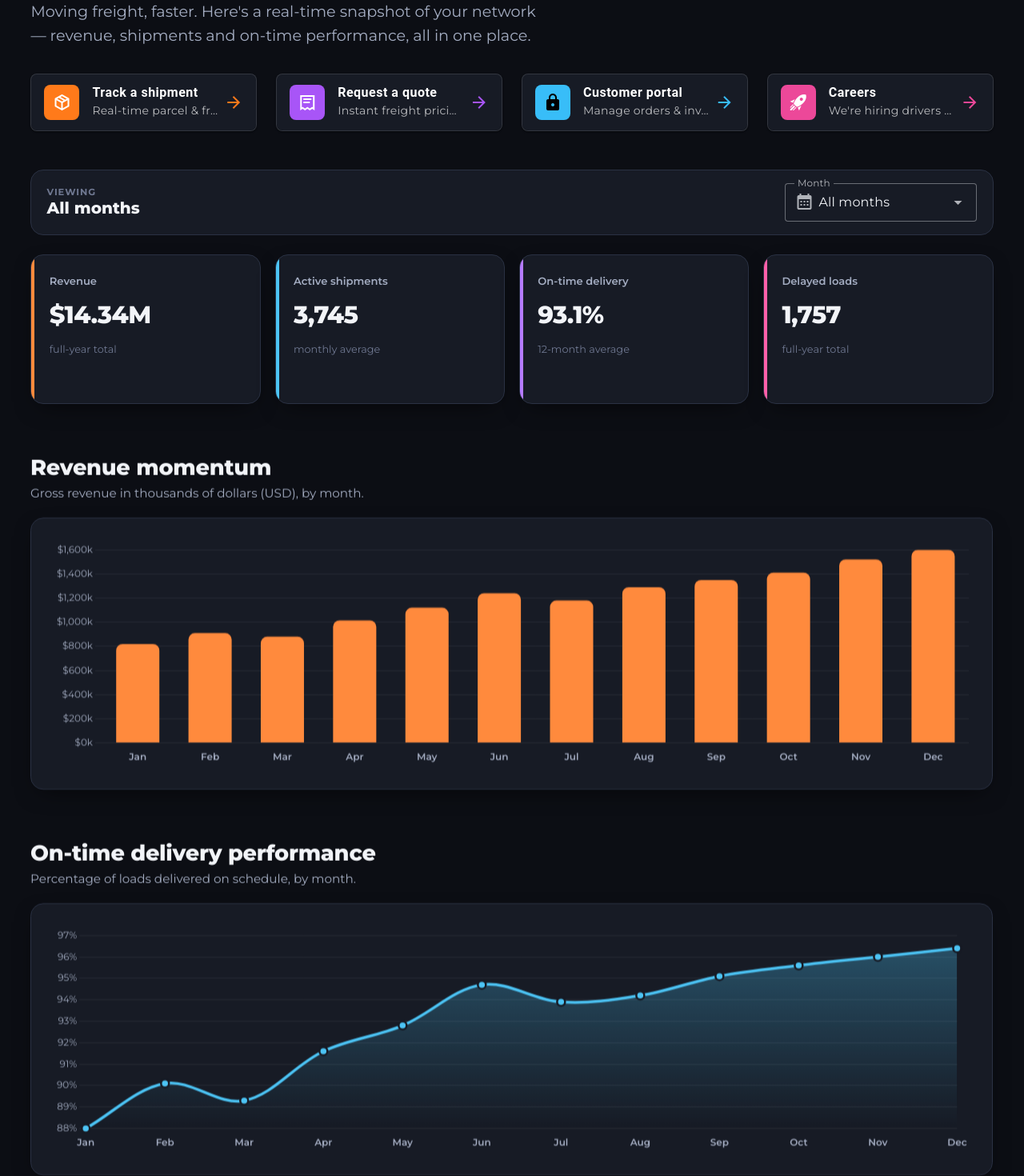
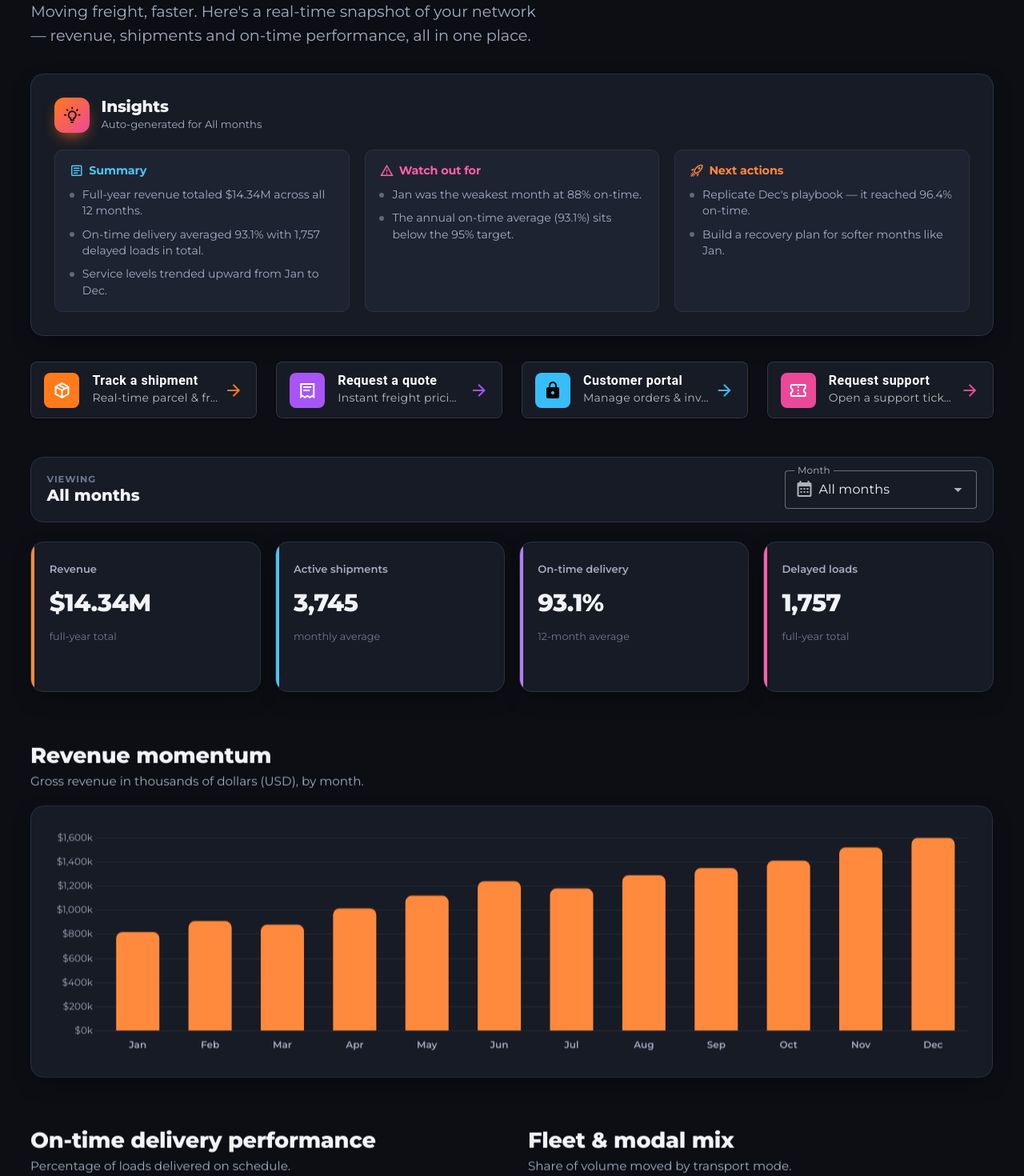
Before and after one commit to RausCa/lesson-6, a Vue app in the folder my-vue-app/: page / in a window 1280 px wide. Shown: the part 260-1730 px from the top of the page at 80% size. Built offline with nearby package versions, Linux system fonts and the light colour scheme.

Commit message:
feat: add InsightsCard component for auto-generated insights and update HomeView to include it refactor: enhance layout and styling of RevealSection and SummaryCards components fix: update fleet mix data structure in metrics.json and dashboard.ts

```diff
--- /dev/null
+++ b/my-vue-app/src/components/InsightsCard.vue
@@ -0,0 +1,142 @@
+<script setup lang="ts">
+import { useMonthFilter } from '../composables/useMonthFilter'
+
+const { insights, selectedLabel } = useMonthFilter()
+</script>
+
+<template>
+  <section class="insights ff-card" aria-label="Insights">
+    <header class="insights-head">
+      <span class="badge" aria-hidden="true">
+        <v-icon icon="mdi-lightbulb-on-outline" size="22" />
+      </span>
+      <div>
+        <h2>Insights</h2>
+        <p class="sub">Auto-generated for {{ selectedLabel }}</p>
+      </div>
+    </header>
+
+    <div class="insights-grid">
+      <div class="group summary">
+        <h3><v-icon icon="mdi-text-box-outline" size="18" /> Summary</h3>
+        <ul>
+          <li v-for="(item, i) in insights.summary" :key="i">{{ item }}</li>
+        </ul>
+      </div>
+
+      <div class="group concern">
+        <h3><v-icon icon="mdi-alert-outline" size="18" /> Watch out for</h3>
+        <ul>
+          <li v-for="(item, i) in insights.concerns" :key="i">{{ item }}</li>
+        </ul>
+      </div>
+
+      <div class="group action">
+        <h3><v-icon icon="mdi-rocket-launch-outline" size="18" /> Next actions</h3>
+        <ul>
+          <li v-for="(item, i) in insights.actions" :key="i">{{ item }}</li>
+        </ul>
+      </div>
+    </div>
+  </section>
+</template>
+
+<style scoped>
+.insights {
+  padding: clamp(1.2rem, 3vw, 1.8rem);
+}
+
+.insights-head {
+  display: flex;
+  align-items: center;
+  gap: 0.9rem;
+  margin-bottom: 1.3rem;
+}
+
+.badge {
+  display: grid;
+  place-items: center;
+  width: 44px;
+  height: 44px;
+  border-radius: 12px;
+  color: var(--brand-contrast);
+  background: linear-gradient(135deg, var(--brand-orange), var(--brand-magenta));
+  box-shadow: 0 8px 20px -8px var(--brand-orange);
+  flex-shrink: 0;
+}
+
+.insights-head h2 {
+  font-size: 1.25rem;
+  font-weight: 800;
+}
+
+.sub {
+  font-size: 0.82rem;
+  color: var(--text-muted);
+}
+
+.insights-grid {
+  display: grid;
+  grid-template-columns: repeat(3, 1fr);
+  gap: 1.2rem;
+}
+
+.group {
+  border-radius: var(--radius-sm);
+  border: 1px solid var(--border);
+  background: var(--surface-2);
+  padding: 1rem 1.1rem;
+}
+
+.group h3 {
+  display: flex;
+  align-items: center;
+  gap: 0.4rem;
+  font-size: 0.9rem;
+  font-weight: 700;
+  margin-bottom: 0.7rem;
+}
+
+.group.summary h3 {
+  color: var(--chart-blue);
+}
+.group.concern h3 {
+  color: var(--chart-magenta);
+}
+.group.action h3 {
+  color: var(--chart-orange);
+}
+
+.group ul {
+  list-style: none;
+  display: flex;
+  flex-direction: column;
+  gap: 0.55rem;
+}
+
+.group li {
+  position: relative;
+  padding-left: 1rem;
+  font-size: 0.88rem;
+  line-height: 1.45;
+  color: var(--text-muted);
+}
+
+.group li::before {
+  content: '';
+  position: absolute;
+  left: 0;
+  top: 0.55em;
+  width: 6px;
+  height: 6px;
+  border-radius: 50%;
+  background: currentColor;
+  opacity: 0.5;
+}
+
+@media (max-width: 860px) {
+  .insights-grid {
+    grid-template-columns: 1fr;
+  }
+}
+</style>
--- a/my-vue-app/src/components/LinkButton.vue
+++ b/my-vue-app/src/components/LinkButton.vue
@@ -42,6 +42,7 @@ withDefaults(
 
 <style scoped>
 .link-card {
+  height: 100%;
   transition:
     transform 0.3s var(--ease),
     box-shadow 0.3s var(--ease);
--- a/my-vue-app/src/components/QuickLinks.vue
+++ b/my-vue-app/src/components/QuickLinks.vue
@@ -32,10 +32,10 @@ const links: QuickLink[] = [
     color: 'info',
   },
   {
-    title: 'Careers',
-    subtitle: "We're hiring drivers & dispatchers",
+    title: 'Request support',
+    subtitle: 'Open a support ticket',
     url: '#',
-    icon: 'mdi-rocket-launch',
+    icon: 'mdi-ticket-confirmation-outline',
     color: 'magenta',
   },
 ]
--- a/my-vue-app/src/components/RevealSection.vue
+++ b/my-vue-app/src/components/RevealSection.vue
@@ -20,6 +20,9 @@ const { target, isVisible } = useInView<HTMLElement>({ threshold: 0.15 })
 <style scoped>
 section {
   scroll-margin-top: 1.5rem;
+  display: flex;
+  flex-direction: column;
+  height: 100%;
 }
 
 .section-head {
@@ -39,5 +42,6 @@ section {
 
 .section-body {
   padding: clamp(1.2rem, 3vw, 1.8rem);
+  flex: 1;
 }
 </style>
--- a/my-vue-app/src/components/SummaryCards.vue
+++ b/my-vue-app/src/components/SummaryCards.vue
@@ -53,6 +53,7 @@ const accentVar: Record<string, string> = {
 .summary-card {
   position: relative;
   width: 100%;
+  height: 100%;
   text-align: left;
   padding: 1.4rem;
   display: flex;
--- a/my-vue-app/src/components/charts/LineChart.vue
+++ b/my-vue-app/src/components/charts/LineChart.vue
@@ -33,7 +33,8 @@ const { target, isVisible } = useInView<HTMLDivElement>()
 const { colors } = useChartTheme()
 
 function fmt(v: number) {
-  return `${v}${props.unitSuffix}`
+  // Trim floating-point noise from auto-generated axis ticks (e.g. 90.00000001).
+  return `${Number(v.toFixed(1))}${props.unitSuffix}`
 }
 
 const chartData = computed<ChartData<'line'>>(() => {
--- a/my-vue-app/src/composables/useMonthFilter.ts
+++ b/my-vue-app/src/composables/useMonthFilter.ts
@@ -1,5 +1,7 @@
 import { computed, ref } from 'vue'
 import {
+  fleetMix,
+  fleetMixByMonth,
   getDailyData,
   monthLabels,
   monthlyData,
@@ -31,6 +33,12 @@ export interface SummaryCard {
 export interface MonthOption {
   title: string
   value: MonthSelection
+}
+
+export interface Insights {
+  summary: string[]
+  concerns: string[]
+  actions: string[]
 }
 
 // Shared singleton selection so every component reacts to the same picker.
@@ -107,12 +115,102 @@ export function useMonthFilter() {
     return getDailyData(monthIndex).map((d) => ({ label: String(d.day), value: d[field] }))
   }
 
+  /** On-time delivery: 12 months when "all", otherwise weekly averages for the month. */
+  function weeklyOnTime(monthIndex: number): ChartPoint[] {
+    const daily = getDailyData(monthIndex)
+    const weeks: ChartPoint[] = []
+    for (let i = 0; i < daily.length; i += 7) {
+      const chunk = daily.slice(i, i + 7)
+      const avg = chunk.reduce((a, d) => a + d.onTimeDelivery, 0) / chunk.length
+      weeks.push({ label: `Wk ${weeks.length + 1}`, value: Math.round(avg * 10) / 10 })
+    }
+    return weeks
+  }
+
   const revenueSeries = computed(() => series('revenue'))
-  const deliverySeries = computed(() => series('onTimeDelivery'))
+  const deliverySeries = computed<ChartPoint[]>(() =>
+    isAll.value
+      ? monthlyData.map((m) => ({ label: m.month, value: m.onTimeDelivery }))
+      : weeklyOnTime(selected.value as number),
+  )
+
+  /** Fleet mix: overall split when "all", otherwise the selected month's split. */
+  const fleetMixSeries = computed<ChartPoint[]>(() =>
+    isAll.value ? fleetMix : (fleetMixByMonth[selected.value as number] ?? fleetMix),
+  )
 
   const filteredShipments = computed(() =>
     isAll.value ? shipments : shipments.filter((s) => s.month === selected.value),
   )
+
+  /** Auto-generated narrative: summary, concerns and recommended actions. */
+  const insights = computed<Insights>(() => {
+    const TARGET = 95
+
+    if (isAll.value) {
+      const totalRevenue = monthlyData.reduce((a, m) => a + m.revenue, 0)
+      const avgOnTime = monthlyData.reduce((a, m) => a + m.onTimeDelivery, 0) / monthlyData.length
+      const totalDelayed = monthlyData.reduce((a, m) => a + m.delayedLoads, 0)
+      const best = monthlyData.reduce((a, b) => (b.onTimeDelivery > a.onTimeDelivery ? b : a))
+      const worst = monthlyData.reduce((a, b) => (b.onTimeDelivery < a.onTimeDelivery ? b : a))
+      const first = monthlyData[0]!
+      const last = monthlyData[monthlyData.length - 1]!
+      const trendUp = last.onTimeDelivery >= first.onTimeDelivery
+
+      const summary = [
+        `Full-year revenue totaled $${(totalRevenue / 1000).toFixed(2)}M across all 12 months.`,
+        `On-time delivery averaged ${avgOnTime.toFixed(1)}% with ${totalDelayed.toLocaleString()} delayed loads in total.`,
+        `Service levels trended ${trendUp ? 'upward' : 'downward'} from ${first.month} to ${last.month}.`,
+      ]
+      const concerns = [`${worst.month} was the weakest month at ${worst.onTimeDelivery}% on-time.`]
+      if (avgOnTime < TARGET) {
+        concerns.push(`The annual on-time average (${avgOnTime.toFixed(1)}%) sits below the ${TARGET}% target.`)
+      }
+      const actions = [
+        `Replicate ${best.month}'s playbook — it reached ${best.onTimeDelivery}% on-time.`,
+        `Build a recovery plan for softer months like ${worst.month}.`,
+      ]
+      return { summary, concerns, actions }
+    }
+
+    const i = selected.value as number
+    const m = monthlyData[i]!
+    const prev = i > 0 ? monthlyData[i - 1]! : null
+    const revDelta = prev ? ((m.revenue - prev.revenue) / prev.revenue) * 100 : null
+
+    const summary = [
+      `Revenue reached $${(m.revenue / 1000).toFixed(2)}M${revDelta !== null ? ` (${formatPct(revDelta)} vs ${prev!.month})` : ''}.`,
+      `On-time delivery ran at ${m.onTimeDelivery}% with ${m.delayedLoads} delayed loads.`,
+      `Around ${m.activeShipments.toLocaleString()} active shipments moved through the network.`,
+    ]
+
+    const concerns: string[] = []
+    if (m.onTimeDelivery < TARGET) {
+      concerns.push(`On-time delivery (${m.onTimeDelivery}%) is below the ${TARGET}% service target.`)
+    }
+    if (prev && m.delayedLoads > prev.delayedLoads) {
+      concerns.push(`Delayed loads climbed to ${m.delayedLoads} (from ${prev.delayedLoads} in ${prev.month}).`)
+    }
+    if (prev && m.revenue < prev.revenue) {
+      concerns.push(`Revenue slipped ${formatPct(revDelta!)} versus ${prev.month}.`)
+    }
+    if (concerns.length === 0) {
+      concerns.push('No red flags — every metric is trending in the right direction.')
+    }
+
+    const actions: string[] = []
+    if (m.onTimeDelivery < TARGET) {
+      actions.push('Investigate the lanes driving late deliveries and rebalance carrier capacity.')
+    }
+    if (prev && m.delayedLoads > prev.delayedLoads) {
+      actions.push(`Clear the backlog of ${m.delayedLoads} delayed loads before month-end.`)
+    }
+    if (actions.length === 0) {
+      actions.push('Maintain momentum — reinvest in the top-performing routes.')
+    }
+    actions.push("Share this month's numbers with the ops team in the weekly review.")
+    return { summary, concerns, actions }
+  })
 
   return {
     selected,
@@ -122,6 +220,8 @@ export function useMonthFilter() {
     summaryCards,
     revenueSeries,
     deliverySeries,
+    fleetMixSeries,
     filteredShipments,
+    insights,
   }
 }
--- a/my-vue-app/src/data/dashboard.ts
+++ b/my-vue-app/src/data/dashboard.ts
@@ -83,6 +83,7 @@ export const daysInMonth = metrics.daysInMonth as readonly number[]
 export const monthlyData = metrics.monthlyData as MonthlyMetrics[]
 export const summaryConfigs = metrics.summaryConfigs as SummaryConfig[]
 export const fleetMix = metrics.fleetMix as ChartPoint[]
+export const fleetMixByMonth = metrics.fleetMixByMonth as ChartPoint[][]
 export const shipments = metrics.shipments as Shipment[]
 export const regions = metrics.regions as Region[]
 export const statuses = metrics.statuses as readonly Shipment['status'][]
--- a/my-vue-app/src/views/HomeView.vue
+++ b/my-vue-app/src/views/HomeView.vue
@@ -3,15 +3,15 @@ import SummaryCards from '../components/SummaryCards.vue'
 import QuickLinks from '../components/QuickLinks.vue'
 import LinkButton from '../components/LinkButton.vue'
 import MonthPicker from '../components/MonthPicker.vue'
+import InsightsCard from '../components/InsightsCard.vue'
 import RevealSection from '../components/RevealSection.vue'
 import ShipmentExplorer from '../components/ShipmentExplorer.vue'
 import BarChart from '../components/charts/BarChart.vue'
 import LineChart from '../components/charts/LineChart.vue'
 import DonutChart from '../components/charts/DonutChart.vue'
-import { fleetMix } from '../data/dashboard'
 import { useMonthFilter } from '../composables/useMonthFilter'
 
-const { revenueSeries, deliverySeries, selectedLabel } = useMonthFilter()
+const { revenueSeries, deliverySeries, fleetMixSeries, selectedLabel } = useMonthFilter()
 
 function drill(target: string) {
   const el = document.getElementById(target)
@@ -30,6 +30,7 @@ function drill(target: string) {
           revenue, shipments and on-time performance, all in one place.
         </p>
       </div>
+      <InsightsCard class="hero-insights" />
       <QuickLinks />
     </section>
 
@@ -63,14 +64,15 @@ function drill(target: string) {
         />
       </RevealSection>
 
+      <div class="chart-row">
         <RevealSection
           section-id="performance-section"
           title="On-time delivery performance"
-        subtitle="Percentage of loads delivered on schedule, by month."
+          subtitle="Percentage of loads delivered on schedule."
         >
           <LineChart
             :data="deliverySeries"
-          title="On-time delivery percentage by month"
+            title="On-time delivery percentage"
             unit-suffix="%"
             color="var(--chart-blue)"
           />
@@ -81,8 +83,9 @@ function drill(target: string) {
           title="Fleet & modal mix"
           subtitle="Share of volume moved by transport mode."
         >
-        <DonutChart :data="fleetMix" title="Share of volume by transport mode" />
+          <DonutChart :data="fleetMixSeries" title="Share of volume by transport mode" />
         </RevealSection>
+      </div>
 
       <RevealSection
         section-id="shipments-section"
@@ -118,6 +121,10 @@ function drill(target: string) {
   display: flex;
   flex-direction: column;
   gap: 1.1rem;
+  margin-bottom: 2rem;
+}
+
+.hero-insights {
   margin-bottom: 2rem;
 }
 
@@ -178,6 +185,23 @@ h1 {
   gap: clamp(2.5rem, 6vw, 4rem);
 }
 
+.chart-row {
+  display: grid;
+  grid-template-columns: 1fr 1fr;
+  gap: clamp(1.5rem, 4vw, 2.5rem);
+  align-items: stretch;
+}
+
+.chart-row > * {
+  min-width: 0;
+}
+
+@media (max-width: 900px) {
+  .chart-row {
+    grid-template-columns: 1fr;
+  }
+}
+
 .foot {
   margin-top: 4rem;
   padding-top: 1.5rem;
```
Also changed, not shown: my-vue-app/src/data/metrics.json (+15 -1 lines). Lines whose indentation alone changed are shown as unchanged.
